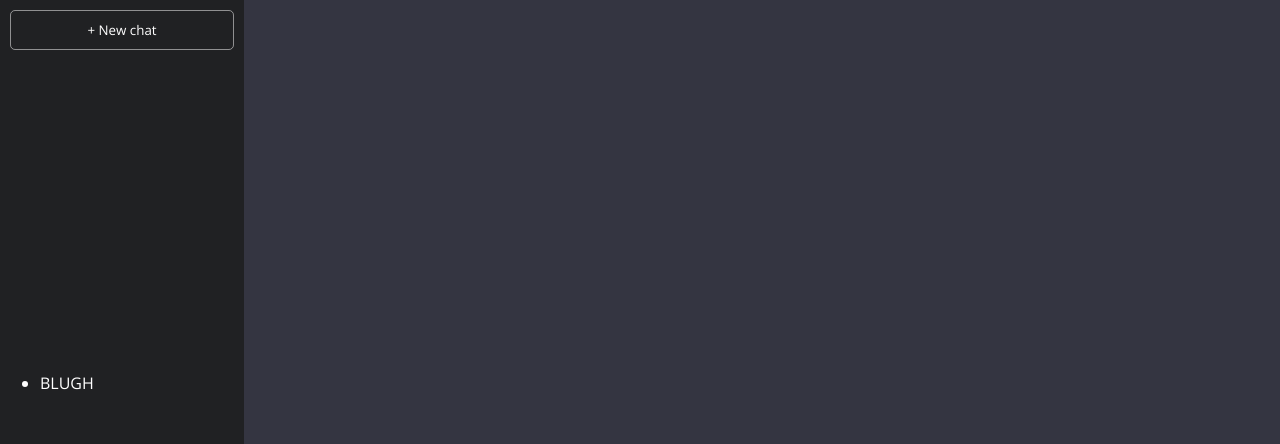
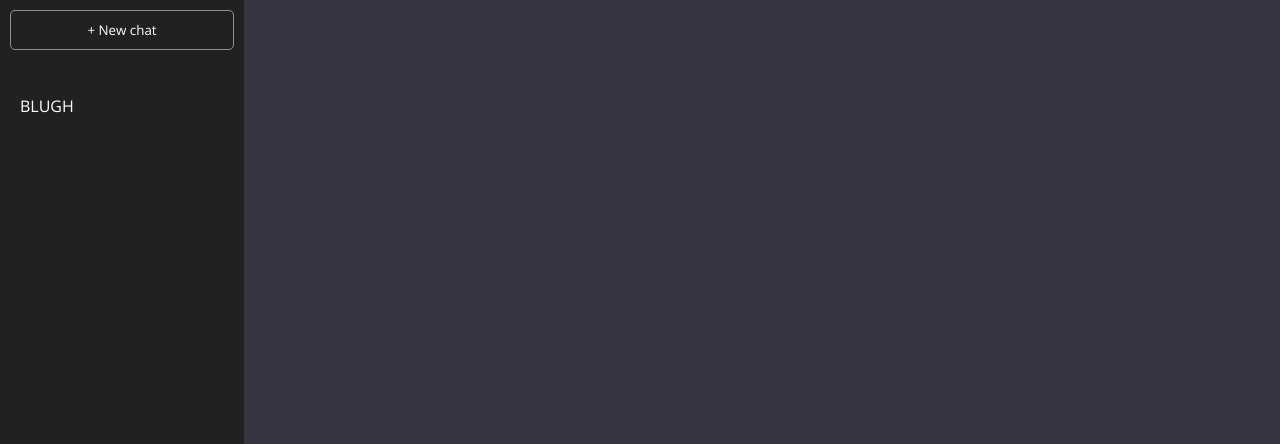
Before and after one commit to Milli-Mi/react-chatgpt-clone, a React (Create React App) app: page / in a window 1280 px wide. Shown: the top 444 px of the page. Built offline with nearby package versions, Linux system fonts and the light colour scheme.

Commit message:
Update index.css
styling li ul

```diff
--- a/src/index.css
+++ b/src/index.css
@@ -35,6 +35,17 @@ nav {
   padding: 10px;
   margin: 10px;
 }
+.history {
+  padding: 10px;
+  margin: 10px;
+  height: 100%;
+}
+.history li {
+  list-style-type: none;
+  padding: 15px 0;
+  cursor: pointer;
+
+}
 
 .main {
   height: 100vh;
```
